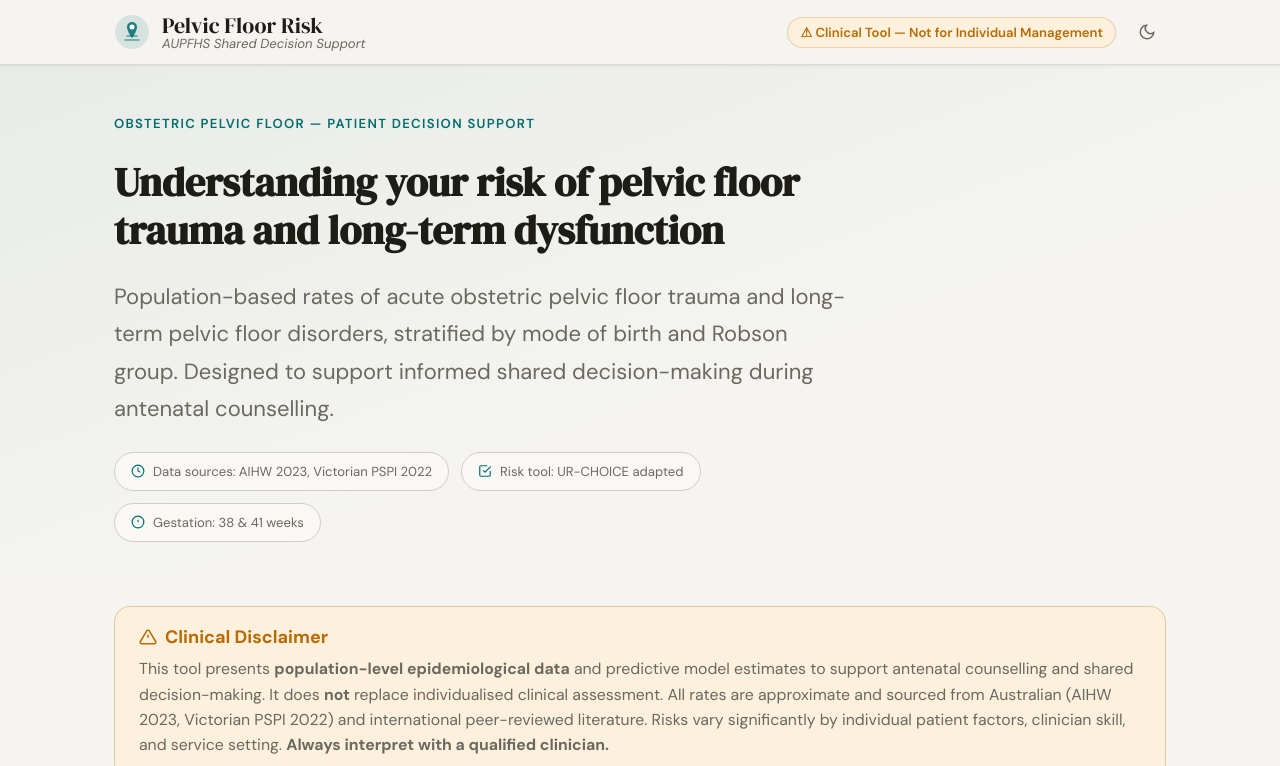
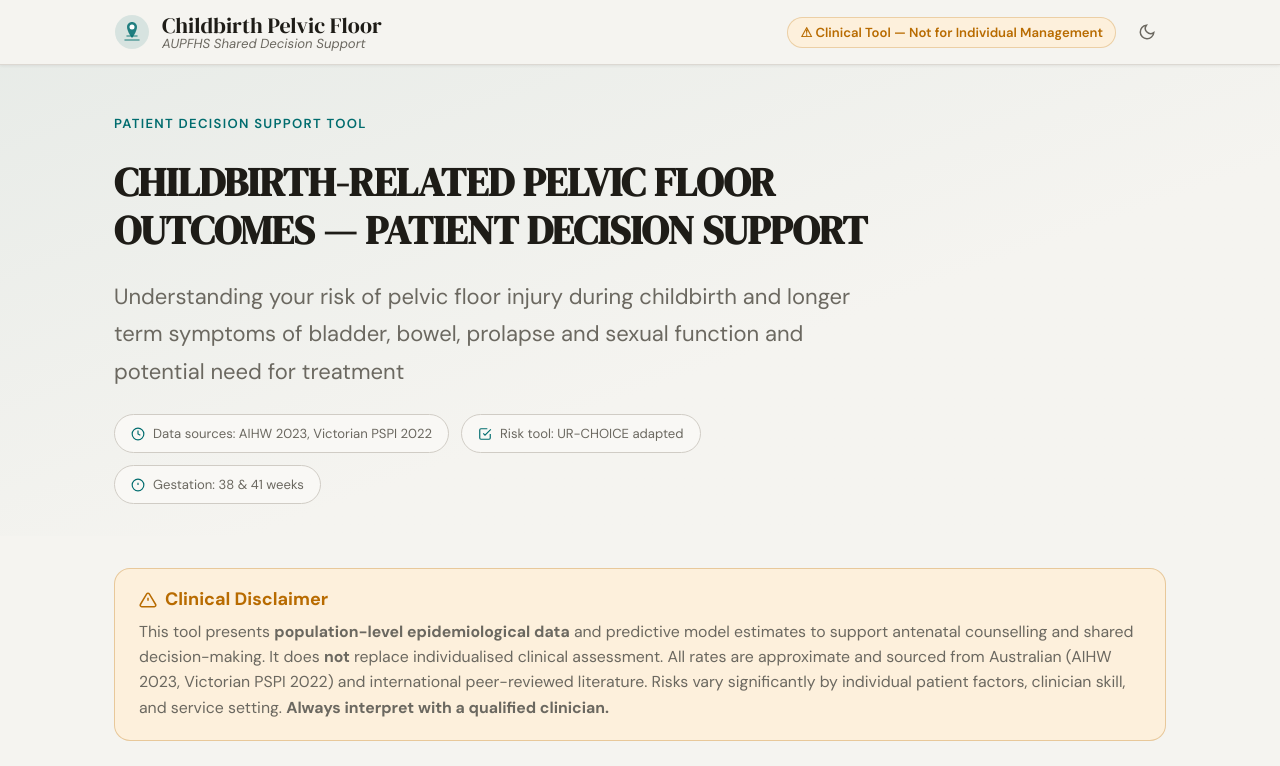
Before and after one commit to ideasth/PelvicFloorBirthInjuryImpactCalculator, a plain HTML site: page index.html in a window 1280 px wide. Shown: the top 766 px of the page. Drawn offline with nearby package versions, Linux system fonts and the light colour scheme.

Commit message:
Add files via upload

```diff
--- a/index.html
+++ b/index.html
@@ -3,7 +3,7 @@
 <head>
 <meta charset="UTF-8">
 <meta name="viewport" content="width=device-width, initial-scale=1.0">
-<title>Pelvic Floor Risk Dashboard — AUPFHS</title>
+<title>Childbirth-Related Pelvic Floor Outcomes — Patient Decision Support</title>
 <link rel="preconnect" href="https://fonts.googleapis.com">
 <link rel="preconnect" href="https://fonts.gstatic.com" crossorigin>
 <link href="https://fonts.googleapis.com/css2?family=DM+Sans:ital,opsz,wght@0,9..40,300..700;1,9..40,300..700&family=DM+Serif+Display:ital@0;1&display=swap" rel="stylesheet">
@@ -307,7 +307,7 @@ table{border-collapse:collapse;width:100%}
           <path d="M11 26h14M13 22h10" stroke="var(--color-primary)" stroke-width="1.5"
             stroke-linecap="round" opacity=".6"/>
         </svg>
-        <div class="logo-text">Pelvic Floor Risk
+        <div class="logo-text">Childbirth Pelvic Floor
           <span>AUPFHS Shared Decision Support</span>
         </div>
       </a>
@@ -327,9 +327,9 @@ table{border-collapse:collapse;width:100%}
 <section class="hero">
   <div class="container">
     <div class="hero-content fade-up">
-      <div class="hero-eyebrow">Obstetric Pelvic Floor — Patient Decision Support</div>
-      <h1>Understanding your risk of pelvic floor trauma and long-term dysfunction</h1>
-      <p class="hero-lead">Population-based rates of acute obstetric pelvic floor trauma and long-term pelvic floor disorders, stratified by mode of birth and Robson group. Designed to support informed shared decision-making during antenatal counselling.</p>
+      <div class="hero-eyebrow">Patient Decision Support Tool</div>
+      <h1>CHILDBIRTH-RELATED PELVIC FLOOR OUTCOMES — PATIENT DECISION SUPPORT</h1>
+      <p class="hero-lead">Understanding your risk of pelvic floor injury during childbirth and longer term symptoms of bladder, bowel, prolapse and sexual function and potential need for treatment</p>
       <div class="hero-meta">
         <div class="meta-chip">
           <svg viewBox="0 0 24 24" fill="none" stroke="currentColor" stroke-width="2"><path d="M12 2a10 10 0 1 0 0 20A10 10 0 0 0 12 2z"/><polyline points="12 6 12 12 16 14"/></svg>
@@ -1267,7 +1267,7 @@ table{border-collapse:collapse;width:100%}
       </div>
     </div>
     <div class="footer-copy">
-      &copy; 2026 AUPFHS · Pelvic Floor Risk Dashboard · main.thinhalo.com · For clinical decision-support use only
+      &copy; 2026 AUPFHS · Childbirth-Related Pelvic Floor Outcomes — Patient Decision Support · main.thinhalo.com · For clinical decision-support use only
     </div>
   </div>
 </footer>
```
